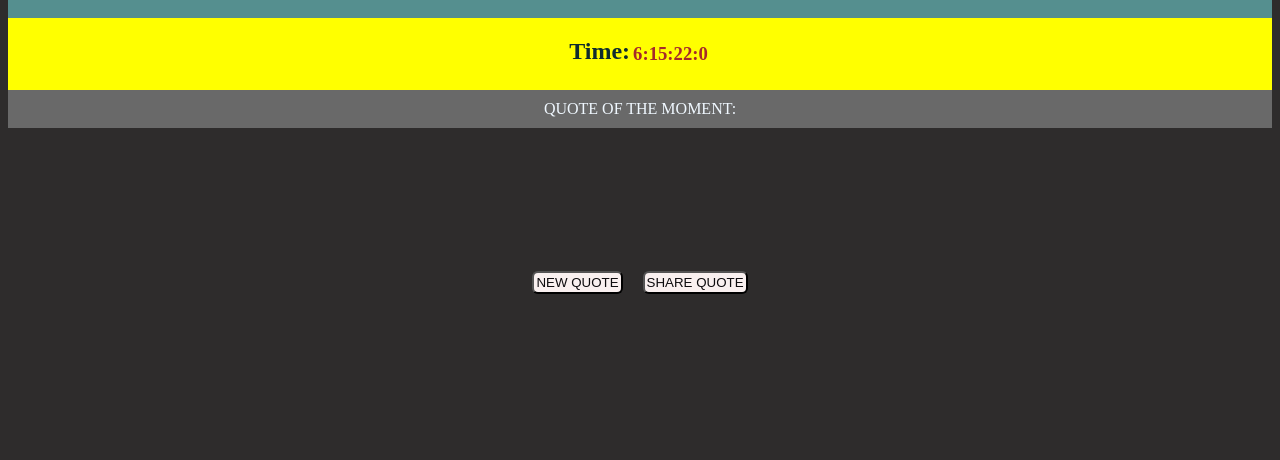
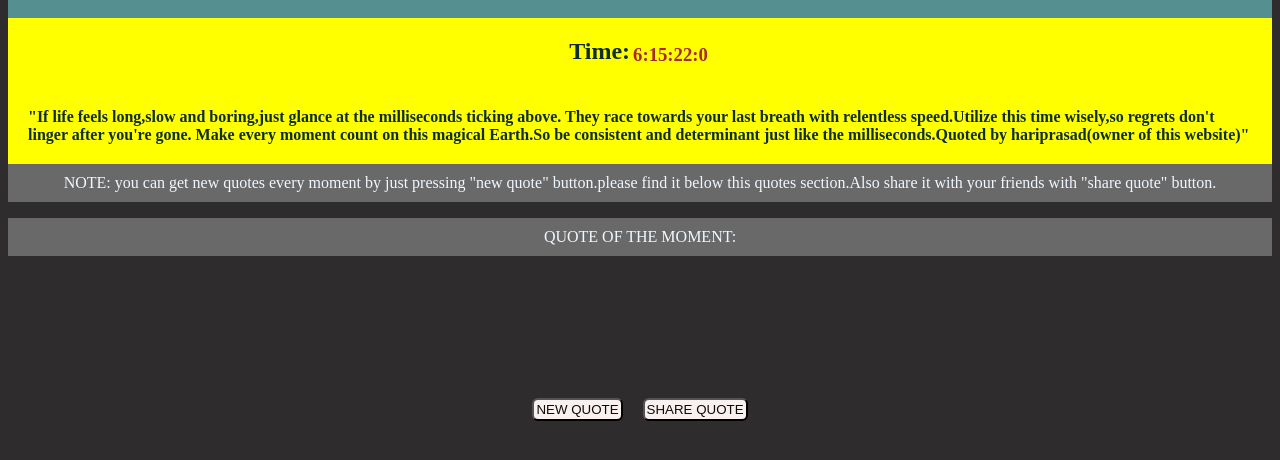
Before and after one commit to haryprasadh/lifetime, a plain HTML site: page index.html in a window 1280 px wide. Shown: the part 80-540 px from the top of the page. Drawn offline with Linux system fonts and the light colour scheme; no server answers.

Commit message:
added time quote and note

```diff
--- a/index.html
+++ b/index.html
@@ -15,11 +15,20 @@
 
     <!-- time container -->
     <div class="timeContainer">
-        <h2 id="timetitle">Time:</h2>
-        <h3 id="time"></h3>
+        <div id="timerup">
+            <h2 id="timetitle">Time:</h2>
+            <h3 id="time"></h3>
+        </div>
+        <h4>
+            "If life feels long,slow and boring,just glance at the milliseconds ticking above.
+            They race towards your last breath with relentless speed.Utilize this time wisely,so regrets don't
+            linger after you're gone. Make every moment count on this magical Earth.So be consistent and
+            determinant just like the milliseconds.Quoted by hariprasad(owner of this website)"
+        </h4>
     </div>
 
     <!-- quote container -->
+    <p>NOTE: you can get new quotes every moment by just pressing "new quote" button.please find it below this quotes section.Also share it with your friends with "share quote" button.</p>
     <p>QUOTE OF THE MOMENT:</p>
     <div class="quoteContainer">
         <h1 id="content"></h1>
--- a/style.css
+++ b/style.css
@@ -45,6 +45,7 @@ button{
     display:flex;
     align-items: center;
     justify-content: center;
+    flex-direction: column;
 }
 
 #logo{
@@ -64,6 +65,15 @@ button{
     margin-top: 2px;
 }
 
-#timetitle{
-    margin-bottom: 25px;
+#time{
+    margin-top: 23px;
 }
+
+#timerup{
+    display: flex;
+    flex-direction: row;
+}
+
+h4{
+    margin:20px;
+}
```
